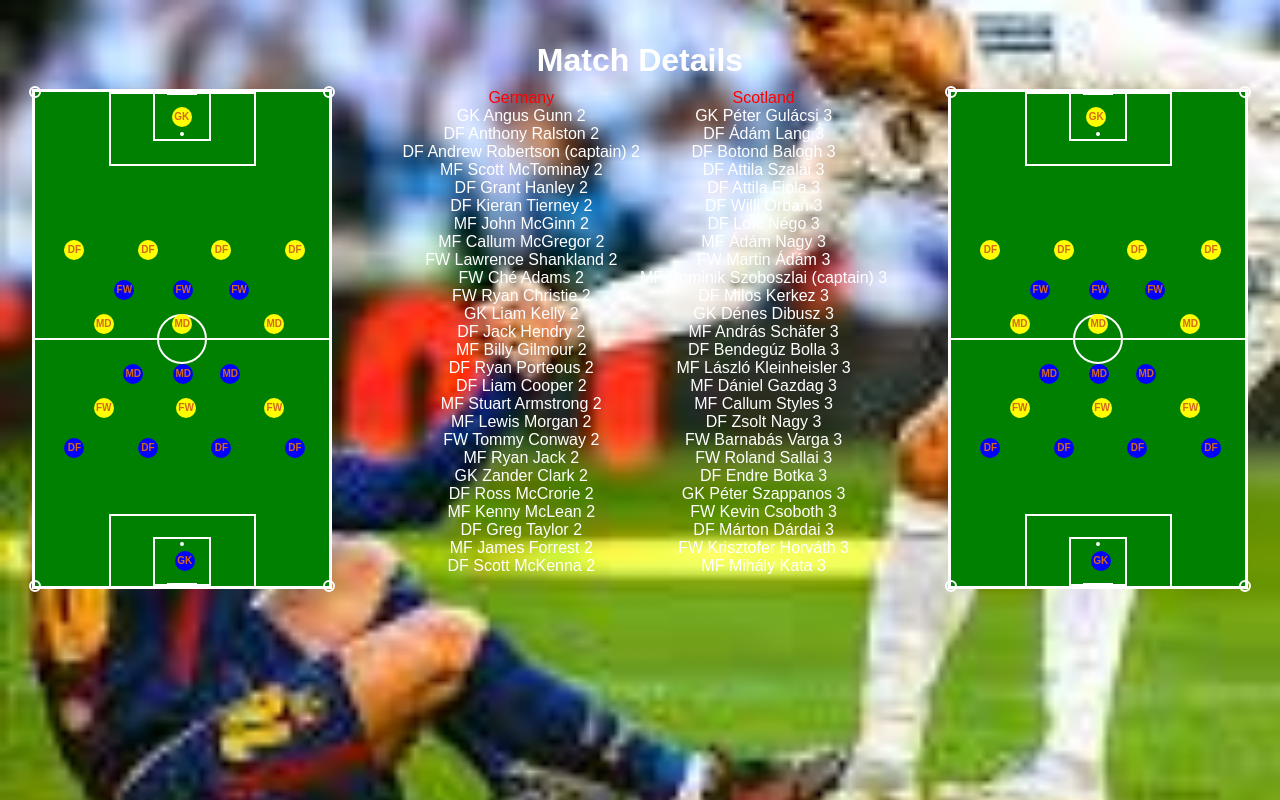
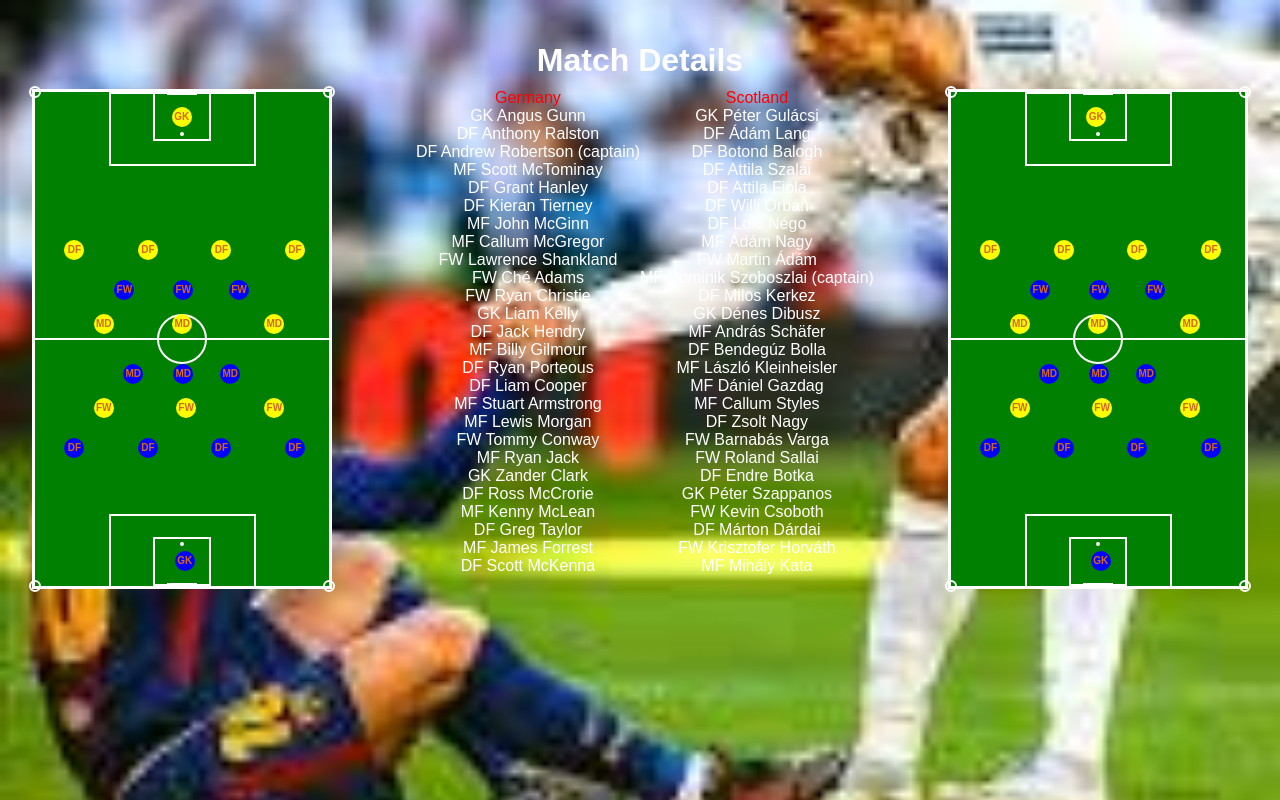
Before and after one commit to GeorgiTodorov94/Sirma-Final-Exam-JS---React, a React (Vite) app: page /match-details/1 in a window 1280 px wide. Built offline with nearby package versions, Linux system fonts and the light colour scheme.

Commit message:
PlayersArr.slice(2, 4) :) :) :)

```diff
--- a/src/Components/fields/Field.jsx
+++ b/src/Components/fields/Field.jsx
@@ -66,7 +66,6 @@ export default function Field({
             <div className="fields">
                 <FieldA key={matchDetails.teamA.ID} team={matchDetails.teamA} players={matchDetails.teamAPlayers} match={match} />
                 <FieldB key={matchDetails.teamB.ID} team={matchDetails.teamB} players={matchDetails.teamBPlayers} match={match} />
-
             </div>
 
         </div>
--- a/src/Components/fields/FieldA.jsx
+++ b/src/Components/fields/FieldA.jsx
@@ -13,7 +13,7 @@ export default function FieldA({
                 <span className="teamName" style={{ color: 'red', padding: '5px' }}>{team.Name}</span>
                 {players.length > 0 && (
                     players.map(p => <div className="roster-container" key={p.ID} >
-                        <div className="player-info" style={{ color: "white" }}>{Object.values(p).slice(2).join('    ')}</div>
+                        <div className="player-info" style={{ color: "white" }}>{Object.values(p).slice(2, 4).join('    ')}</div>
                     </div>)
                 )}
             </div>
--- a/src/Components/fields/FieldB.jsx
+++ b/src/Components/fields/FieldB.jsx
@@ -8,7 +8,7 @@ export default function FieldB({
                 <span className="teamName" style={{ color: 'red', padding: '5px' }}>{team.Name}</span>
                 {players.length > 0 && (
                     players.map(p => <div className="roster-container" key={p.ID} >
-                        <div className="player-info" style={{ color: "white" }}>{Object.values(p).slice(2).join('    ')}</div>
+                        <div className="player-info" style={{ color: "white" }}>{Object.values(p).slice(2, 4).join('    ')}</div>
                     </div>)
                 )}
             </div>
```
